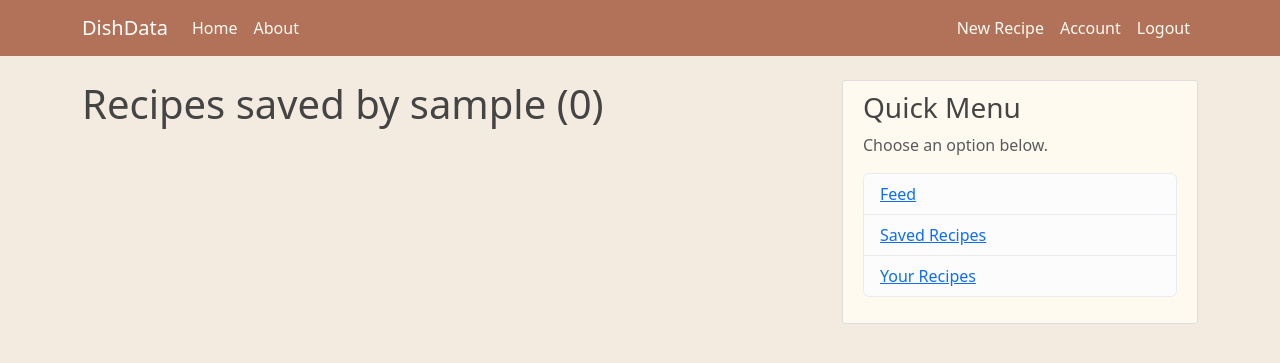
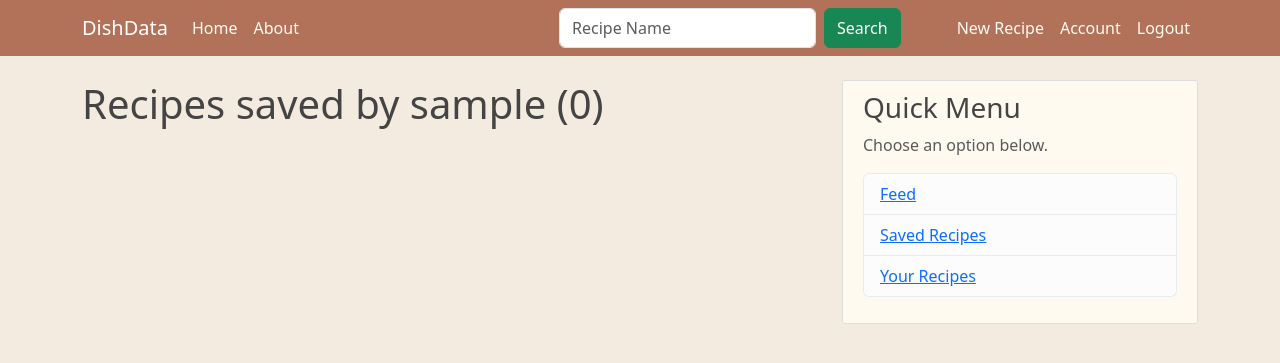
Before and after one commit to JMata28/recipe_app, a Flask app: page /user/saved_recipes in a window 1280 px wide. Shown: the top 363 px of the page. Run offline with Flask 3, Linux system fonts and the light colour scheme; the visitor is signed in with stand-in values (Sample User, id 1); data that the repository does not hold is empty.

Commit message:
Implemented search bar feature - but only works if name matches exactly and is CAPS sensitive - will improve to not be CAPS sensitive

```diff
--- a/capstone_main/routes.py
+++ b/capstone_main/routes.py
@@ -243,3 +243,10 @@ def ai_recipe(dish_name):
         form.instructions.data= similar_recipe.instructions
     return render_template('create_recipe.html', title='AI Recipe',
                            form=form, legend='New AI-Generated Recipe')
+
+@app.route("/search", methods=['GET', 'POST'])
+def search_recipe():
+    dish_name = request.form.get('dish_name') #to get the data from the search bar form item in the html
+    page = request.args.get('page', 1, type=int)
+    recipes_found = Recipe.query.filter_by(dish_name=dish_name).order_by(Recipe.date_posted.asc()).paginate(page=page, per_page=5)
+    return render_template('display_recipes.html', title='Recipe Search Results', posts=recipes_found, user=current_user, recipe_type='search_recipes', dish_name_entered=dish_name)
--- a/capstone_main/templates/display_recipes.html
+++ b/capstone_main/templates/display_recipes.html
@@ -5,6 +5,8 @@
     <img class="rounded-circle article-img" src="{{ url_for('static', filename='profile_pictures/' + user.image_file) }}">
   {% elif recipe_type == 'saved_recipes' %}
     <h1 class="mb-3"> Recipes saved by {{ user.username }} ({{ posts.total }}) </h1>
+  {% elif recipe_type == 'search_recipes' %}
+    <h1 class="mb-3"> Search results for {{ dish_name_entered }} ({{ posts.total }}) </h1>
   {% endif %}
     {% for post in posts.items %}
         <article class="media content-section">
--- a/capstone_main/templates/layout.html
+++ b/capstone_main/templates/layout.html
@@ -26,6 +26,11 @@
                   </div>
                   <!-- Navbar Right Side -->
                   <div class="navbar-nav ms-auto class">
+                      <!-- Code for navbar search bar gotten from: https://getbootstrap.com/docs/5.0/components/navbar/  -->
+                      <form class="d-flex px-5" method="POST" action="{{ url_for('search_recipe') }}">
+                        <input class="form-control me-2" type="search" name="dish_name" placeholder="Recipe Name" aria-label="Search">
+                        <button class="btn btn-success" type="submit">Search</button>
+                      </form>
                     {% if current_user.is_authenticated %}
                     <a class="nav-item nav-link" href="{{ url_for('new_recipe') }}">New Recipe</a>
                     <a class="nav-item nav-link" href="{{ url_for('account_page') }}">Account</a>
```
